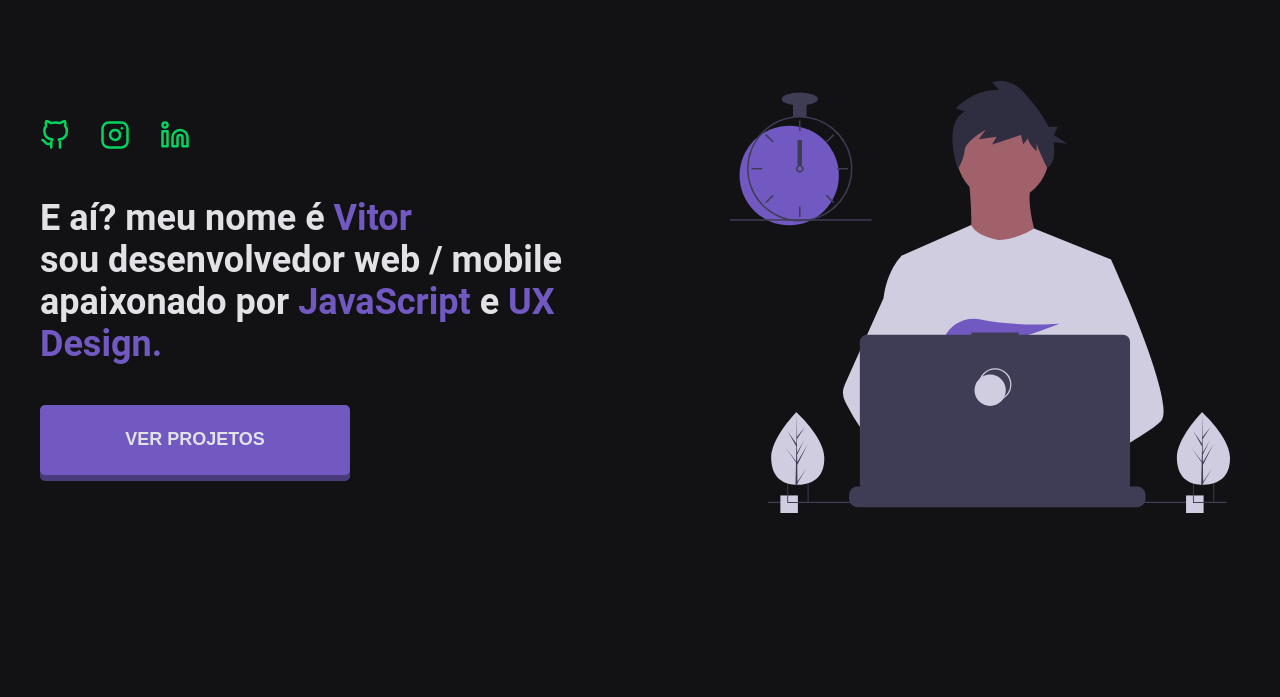
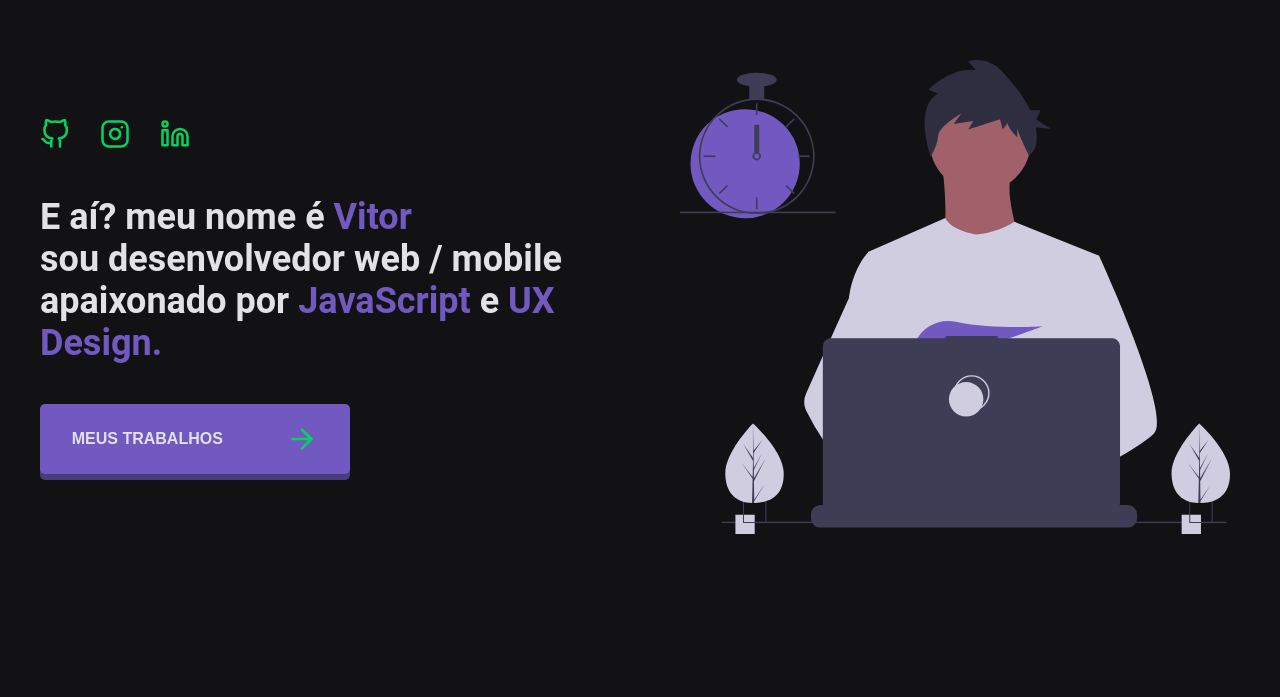
Before and after one commit to vitorserrano/vsme, a React (Create React App) app: page / in a window 1280 px wide. Shown: the part 103-800 px from the top of the page. Built offline with nearby package versions, Linux system fonts and the light colour scheme.

Commit message:
✨ Add Icon on ButtonDefault

```diff
--- a/src/components/About/styles.js
+++ b/src/components/About/styles.js
@@ -1,6 +1,6 @@
 import styled from "styled-components";
 
-export const Wrapper = styled.div`
+export const Wrapper = styled.section`
   width: 100%;
   height: 100%;
   margin-top: 145px;
--- a/src/components/Banner/index.js
+++ b/src/components/Banner/index.js
@@ -65,7 +65,7 @@ export default function Banner() {
             <strong> JavaScript</strong> e <strong>UX Design.</strong>
           </h1>
 
-          <ButtonDefault title="Ver projetos" />
+          <ButtonDefault title="Meus Trabalhos" />
         </Presentation>
 
         <Illustration>
--- a/src/components/Banner/styles.js
+++ b/src/components/Banner/styles.js
@@ -1,6 +1,6 @@
 import styled from 'styled-components';
 
-export const Wrapper = styled.div`
+export const Wrapper = styled.section`
   width: 100%;
   height: 100vh;
   display: flex;
@@ -56,6 +56,6 @@ export const Illustration = styled.div`
 
   img {
     width: 100%;
-    max-width: 500px;
+    max-width: 550px;
   }
 `;
--- a/src/components/ButtonDefault/index.js
+++ b/src/components/ButtonDefault/index.js
@@ -1,9 +1,14 @@
 import React from 'react';
 
-import { Button } from './styles';
+import { FiArrowRight } from 'react-icons/fi';
+
+import { Button, Text } from './styles';
 
 export default function ButtonDefault(props) {
   return (
-    <Button>{props.title}</Button>
+    <Button>
+      <Text>{props.title}</Text>
+      <FiArrowRight  size={32} color="#04d361"/>
+    </Button>
   );
 }
--- a/src/components/ButtonDefault/styles.js
+++ b/src/components/ButtonDefault/styles.js
@@ -1,4 +1,4 @@
-import styled from 'styled-components';
+import styled from "styled-components";
 
 export const Button = styled.button`
   margin-top: 40px;
@@ -7,16 +7,12 @@ export const Button = styled.button`
   height: 70px;
   border: none;
   border-radius: 5px;
-    font-size: 18px;
-    font-weight: bold;
-    text-transform: uppercase;
-    color: #E1E1E6;
   -webkit-transition: all 0.2s ease-in-out;
   transition: all 0.2s ease-in-out;
-    background: #7159C1;
-    box-shadow: 0px 6px 0px rgba(113,89,193,0.6);
+  background: #7159c1;
+  box-shadow: 0px 6px 0px rgba(113, 89, 193, 0.6);
   display: flex;
-    justify-content: center;
+  justify-content: space-around;
   align-items: center;
   cursor: pointer;
 
@@ -24,3 +20,10 @@ export const Button = styled.button`
     filter: brightness(1.2);
   }
 `;
+
+export const Text = styled.span`
+  font-size: 16px;
+  font-weight: bold;
+  text-transform: uppercase;
+  color: #e1e1e6;
+`;
```
Lines whose indentation alone changed are shown as unchanged.
